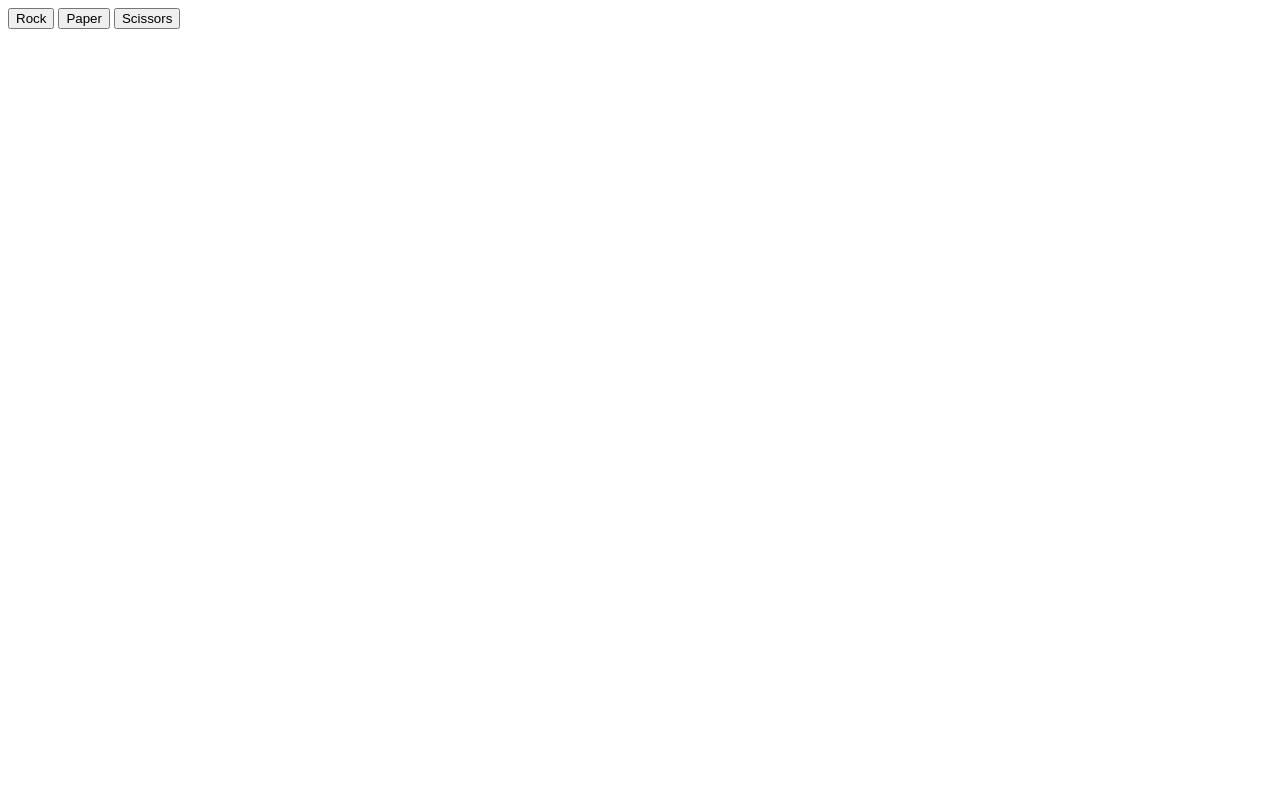
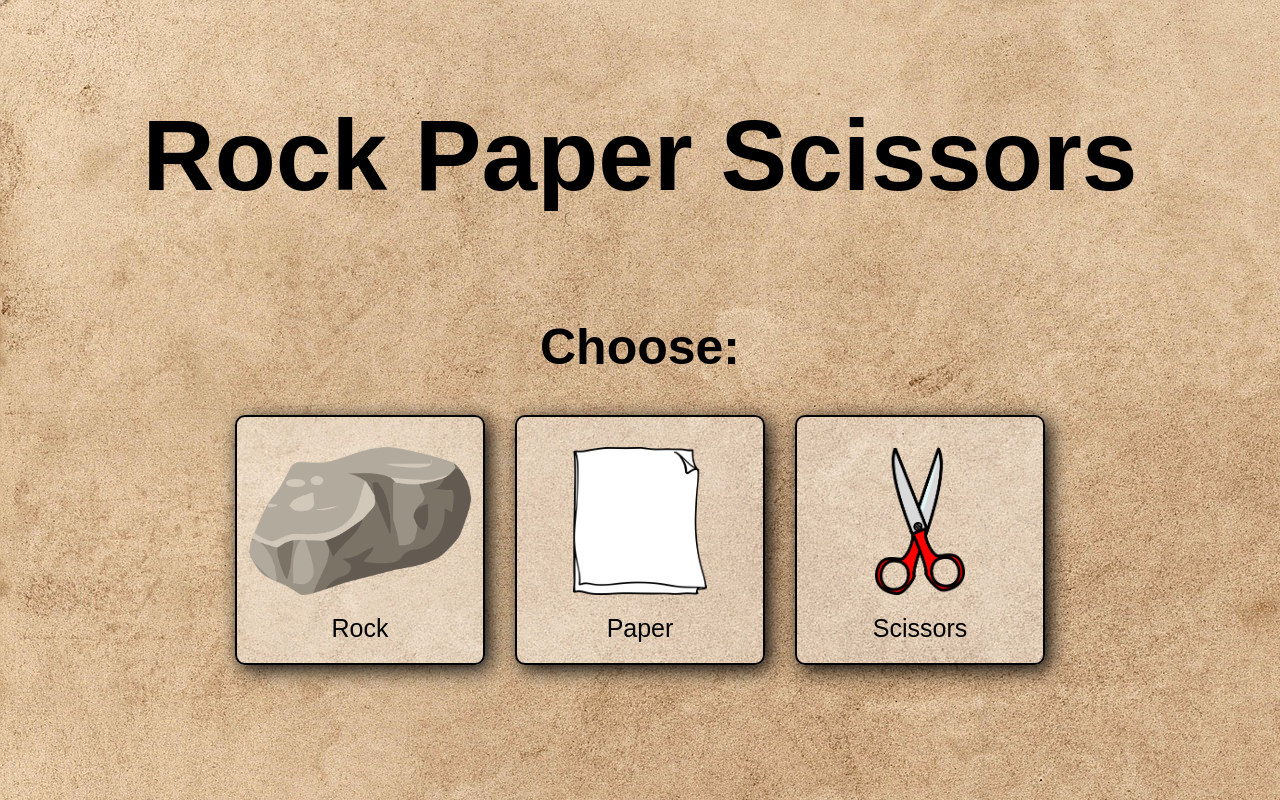
Before and after one commit to waechtler-hannes/rock-paper-scissors, a plain HTML site: page index.html in a window 1280 px wide. Drawn offline with Linux system fonts and the light colour scheme.

Commit message:
Add style to the whole page
Added style.css and styled all Elements on the page.
Added Heading "Rock Paper Scissors".
Added pictures to the buttons.
Added background-image.
Added a transition to resize the buttons when the player hovers over
them.

```diff
--- a/index.html
+++ b/index.html
@@ -4,15 +4,22 @@
     <meta charset="UTF-8">
     <meta name="viewport" content="width=device-width, initial-scale=1.0">
     <title>Rock Paper Scissors</title>
+    <link rel="stylesheet" href="./style.css">
     <script type="module" src="./script.js"></script>
 </head>
 <body>
-    <button>Rock</button>
-    <button>Paper</button>
-    <button>Scissors</button>
-    <div id="result"></div>
-    <div id="player-score-display"></div>
-    <div id="computer-score-display"></div>
-    <div id="end-result"></div>
+    <h1>Rock Paper Scissors</h1>
+    <h2>Choose:</h2>
+    <section id="choice-panel">
+        <button><img src="./images/rock.png" alt="a rock">Rock</button>
+        <button><img src="./images/paper.png" alt="a piece of paper">Paper</button>
+        <button><img src="./images/scissors.png" alt="a scissor">Scissors</button>
+    </section>
+    <section id="result-panel">
+        <div id="result"></div>
+        <div id="player-score-display"></div>
+        <div id="computer-score-display"></div>
+        <div id="end-result"></div>
+    </section>
 </body>
 </html>
--- a/script.js
+++ b/script.js
@@ -1,5 +1,20 @@
 let playerScore = 0;
 let computerScore = 0;
+const buttons = document.querySelectorAll("button");
+
+document.addEventListener("click", (e) => {
+    switch (e.target.textContent) {
+        case "Rock":
+            playRound(getComputerChoice(), "Rock");
+            break;
+        case "Paper":
+            playRound(getComputerChoice(), "Paper");
+            break;
+        case "Scissors":
+            playRound(getComputerChoice(), "Scissors");
+            break;
+    }
+});
 
 function getComputerChoice() {
     let randomNumber = Math.floor(Math.random() * 3) + 1;
@@ -48,23 +63,8 @@ function playRound(computerChoice, humanChoice) {
         playerScore = 0;
         computerScore = 0;
     } else if (computerScore === 5) {
-        endResult.textContent = 'You lose the game!';
+        endResult.textContent = 'You lost the game!';
         playerScore = 0;
         computerScore = 0;
     }
 }
-
-const buttons = document.querySelectorAll("button");
-document.addEventListener("click", (e) => {
-    switch (e.target.textContent) {
-        case "Rock":
-            playRound(getComputerChoice(), "Rock");
-            break;
-        case "Paper":
-            playRound(getComputerChoice(), "Paper");
-            break;
-        case "Scissors":
-            playRound(getComputerChoice(), "Scissors");
-            break;
-    }
-});
--- /dev/null
+++ b/style.css
@@ -0,0 +1,65 @@
+* {
+    box-sizing: border-box;
+    margin: 0;
+    padding: 0;
+    line-height: 1.5;
+    font-family: Arial, Helvetica, sans-serif;
+}
+
+body {
+    background-image: url("./images/background.jpg");
+}
+
+img {
+    height: 60%;
+    max-width: 100%;
+    margin: 15px auto;
+    display: block;
+    object-fit: cover;
+    pointer-events: none;
+}
+
+h1 {
+    text-align: center;
+    margin: 80px 0px;
+    font-size: 100px;
+}
+
+h2 {
+    text-align: center;
+    font-size: 50px;
+    margin: 30px auto;
+}
+
+#choice-panel {
+    display: flex;
+    justify-content: center;
+    gap: 30px;
+}
+
+#choice-panel button {
+    max-height: 250px;
+    max-width: 250px;
+    font-size: 25px;
+    flex-shrink: 0;
+    border: 2px solid black;
+    border-radius: 10px;
+    box-shadow: 5px 5px 20px 0px black;
+    background-color: rgba(255, 255, 255, 0.384)
+}
+
+#choice-panel button:hover {
+    scale: 1.05;
+    border: 3px solid orange;
+    transition: 200ms;
+}
+
+#result-panel {
+    font-size: 35px;
+    text-align: center;
+    margin: 50px auto;
+}
+
+#end-result {
+    font-size: 100px;
+}
```
Also changed, not shown: images/background.jpg (added), images/paper.png (added), images/rock.png (added), images/scissors.png (added).
